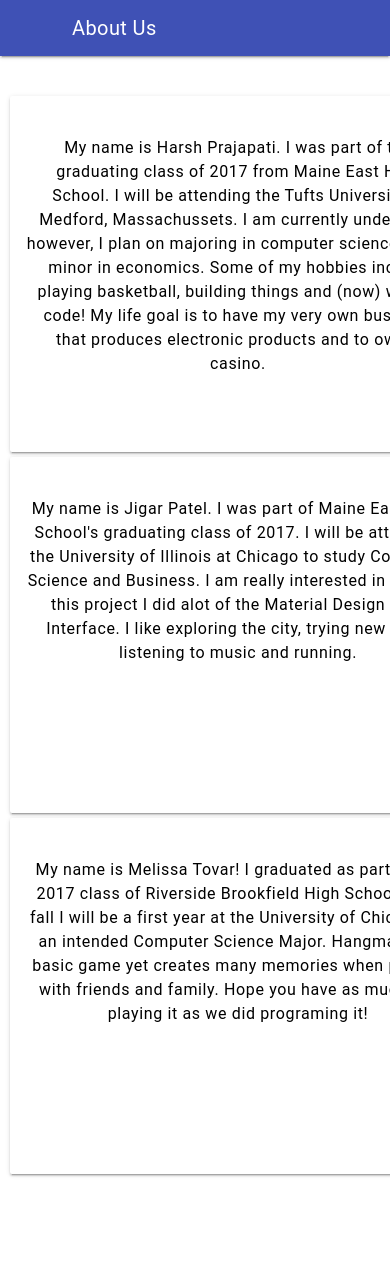
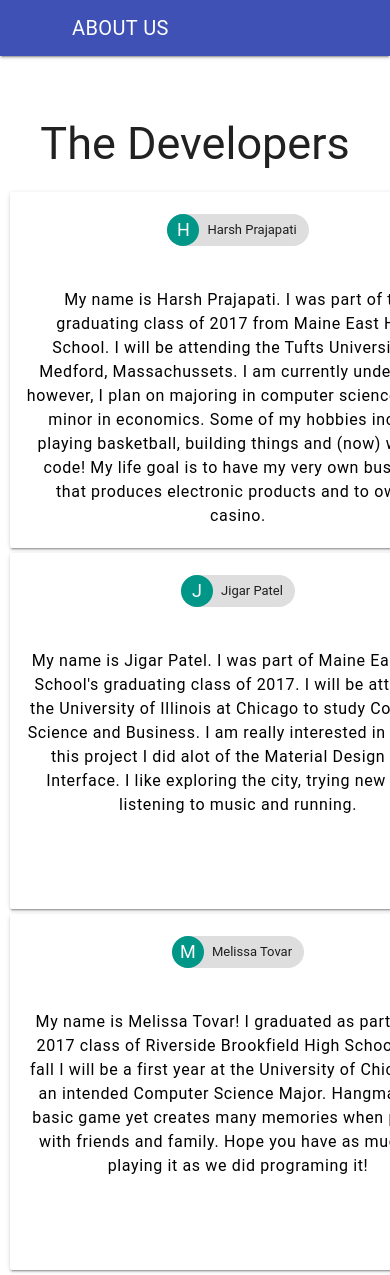
Before and after one commit to harshyyy21/WebGame, a Python web app: template templates/aboutus.html in a window 390 px wide. Run offline with Jinja, Linux system fonts and the light colour scheme; the template is opened without the code that fills it, so the values that code supplies are empty.

Commit message:
Its web responsive. Changed textbox UI. Redesigned about page. -Jigar

```diff
--- a/templates/aboutus.html
+++ b/templates/aboutus.html
@@ -9,6 +9,8 @@
 <body>
   <html>
   <head>
+    <meta name="viewport" content="width=device-width, initial-scale=1">
+
     <!-- Material Design Lite -->
     <script src="https://code.getmdl.io/1.3.0/material.min.js"></script>
     <link rel="stylesheet" href="https://code.getmdl.io/1.3.0/material.indigo-pink.min.css">
@@ -23,7 +25,7 @@
       <header class="mdl-layout__header">
         <div class="mdl-layout__header-row">
           <!-- Title -->
-          <span class="mdl-layout-title">About Us</span>
+          <span class="mdl-layout-title">ABOUT US</span>
           <!-- Add spacer, to align navigation to the right -->
           <div class="mdl-layout-spacer"></div>
           <!-- Navigation. We hide it in small screens. -->
@@ -63,9 +65,16 @@
 
 
 
-<center>
+<center> <h2>The Developers</h2>
               <!-- Event card -->
-              <div class="demo-card-event mdl-card mdl-shadow--2dp">
+              <div class="demo-card-event mdl-card mdl-shadow--2dp"> <br>
+
+                <span class="mdl-chip mdl-chip--contact">
+                   <span class="mdl-chip__contact mdl-color--teal mdl-color-text--white">H</span>
+                     <span class="mdl-chip__text">Harsh Prajapati</span>
+               </span>
+
+
                 <div class="mdl-card__title mdl-card--expand">
                   <h6>
                     My name is Harsh Prajapati. I was part of the graduating class of 2017 from Maine East High School.
@@ -79,7 +88,13 @@
               </div>
 
 
-               <div class="demo-card-event mdl-card mdl-shadow--2dp">
+               <div class="demo-card-event mdl-card mdl-shadow--2dp"> <br>
+
+                 <span class="mdl-chip mdl-chip--contact">
+                    <span class="mdl-chip__contact mdl-color--teal mdl-color-text--white">J</span>
+                      <span class="mdl-chip__text">Jigar Patel</span>
+                </span>
+
                 <div class="mdl-card__title mdl-card--expand">
                   <h6>
                     My name is Jigar Patel. I was part of Maine East High School's graduating class of 2017.
@@ -92,7 +107,13 @@
               </div>
 
 
-               <div class="demo-card-event mdl-card mdl-shadow--2dp">
+               <div class="demo-card-event mdl-card mdl-shadow--2dp"> <br>
+
+                 <span class="mdl-chip mdl-chip--contact">
+                    <span class="mdl-chip__contact mdl-color--teal mdl-color-text--white">M</span>
+                      <span class="mdl-chip__text">Melissa Tovar</span>
+                </span>
+
                 <div class="mdl-card__title mdl-card--expand">
 
                   <h6>
--- a/templates/highscore.html
+++ b/templates/highscore.html
@@ -17,6 +17,8 @@
 <body>
   <html>
   <head>
+    <meta name="viewport" content="width=device-width, initial-scale=1">
+
     <!-- Material Design Lite -->
     <script src="https://code.getmdl.io/1.3.0/material.min.js"></script>
     <link rel="stylesheet" href="https://code.getmdl.io/1.3.0/material.indigo-pink.min.css">
--- a/templates/home.html
+++ b/templates/home.html
@@ -2,13 +2,15 @@
 <html >
 <head>
   <meta charset="UTF-8">
-  <title>Material Design Lite components demo</title>
+  <title>Home</title>
 
 </head>
 
 <body>
   <html>
   <head>
+    <meta name="viewport" content="width=device-width, initial-scale=1">
+
     <!-- Material Design Lite -->
     <script src="https://code.getmdl.io/1.3.0/material.min.js"></script>
     <link rel="stylesheet" href="https://code.getmdl.io/1.3.0/material.indigo-pink.min.css">
@@ -82,7 +84,7 @@ body {
         <h2 class="mdl-card__title-text"></h2>
       </div>
       <div class="mdl-card__supporting-text">
-        Hangman is a classic word game in which you must guess as many secret letters as you can before time runs out! If you guess the wrong letter a body part will be drawn. If the whole body is drawn then your game is over.
+        Hangman is a classic word game in which you must guess as many secret letters as you can before you lose all your lives! If you guess the wrong letter a body part will be drawn. If the whole body is drawn then your game is over.
       </div>
       <div class="mdl-card__actions mdl-card--border">
         <center><a href="hangman" class="mdl-button mdl-button--colored mdl-js-button mdl-js-ripple-effect">
```
Also changed, not shown: main.py (+0 -21 lines), templates/hangman.html (+13 -5 lines), 1 other file.
